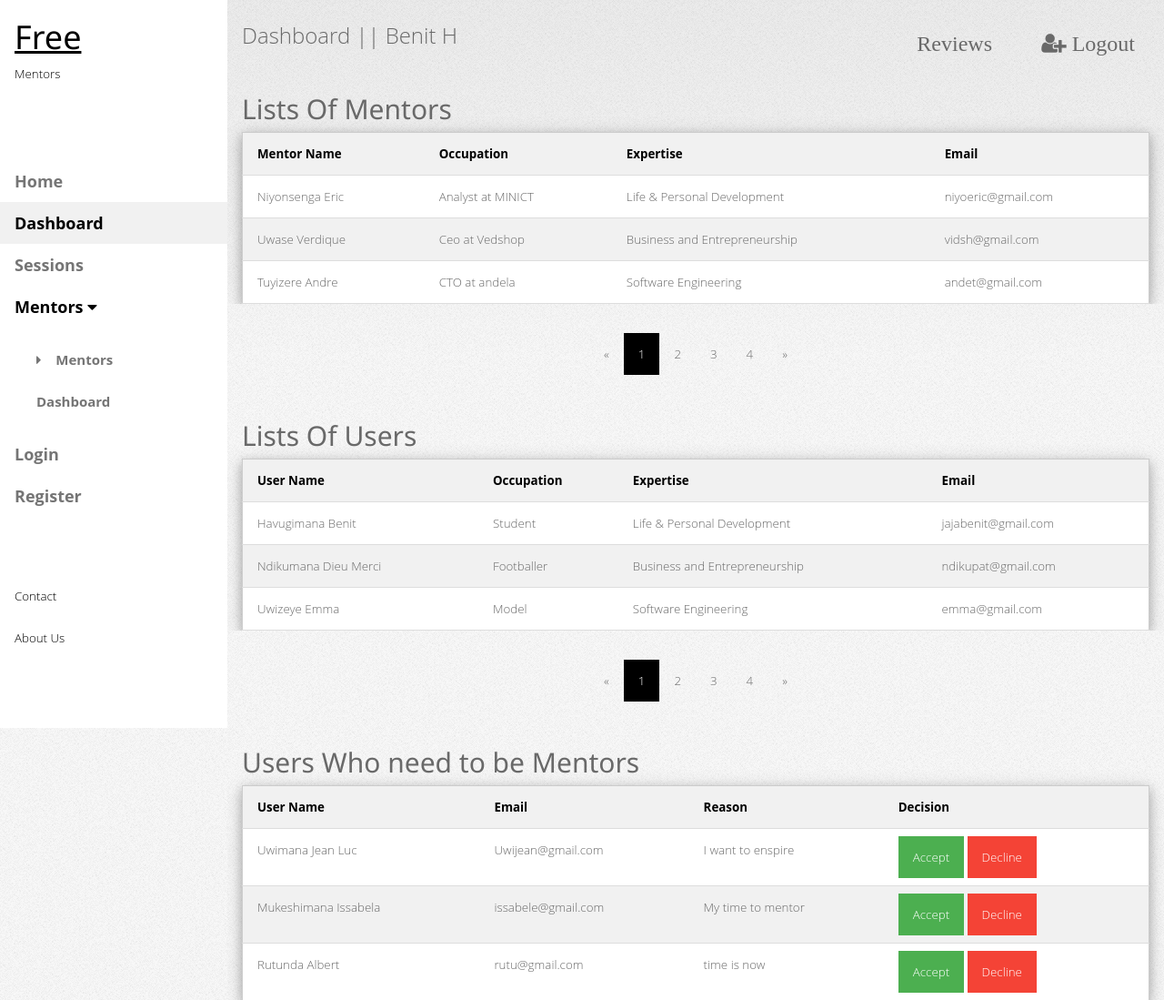
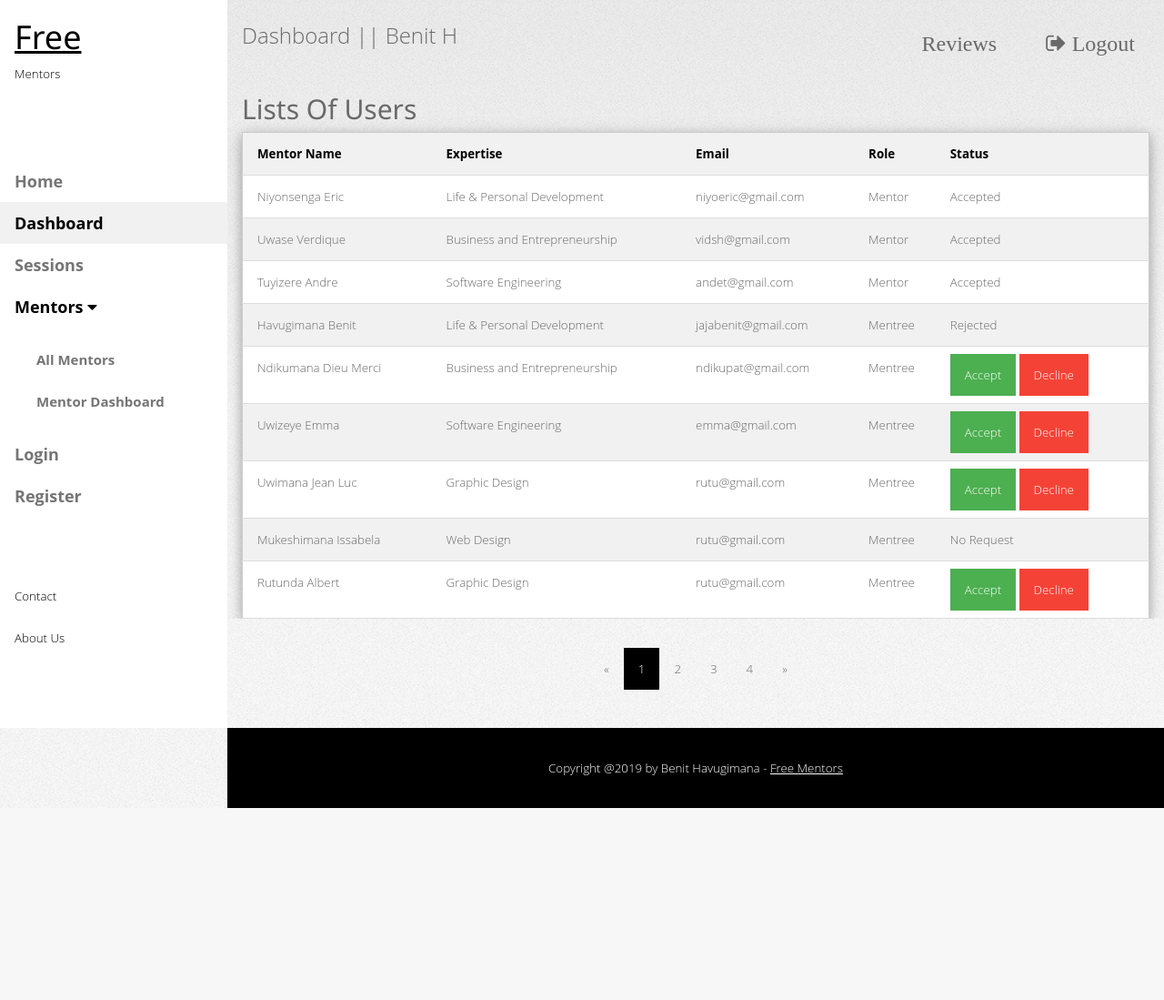
Before and after one commit to Jajabenit250/Free-Mentors, a website: page UI/dashboard.html in a window 1280 px wide. Shown: the top 1099 px of the page at 91% size. After the commit the page ends 888 px from the top, so only its background shows below. Drawn offline with Linux system fonts and the light colour scheme; files whose address does not match are found by name.

Commit message:
fixing-dashboard-page [finishes #168262997]

```diff
--- a/UI/dashboard.html
+++ b/UI/dashboard.html
@@ -1,6 +1,7 @@
 <!DOCTYPE html>
 <html class="no-js">
 <!--<![endif]-->
+
 <head>
   <meta charset="utf-8" />
   <meta http-equiv="X-UA-Compatible" content="IE=edge" />
@@ -8,30 +9,17 @@
   <meta name="description" content="" />
   <meta name="viewport" content="width=device-width, initial-scale=1" />
   <link rel="stylesheet" href="css/main.css" />
-    <link
-      rel="stylesheet"
-      href="https://fonts.googleapis.com/css?family=Roboto"
-    />
-    <link
-      rel="stylesheet"
-      href="https://fonts.googleapis.com/css?family=Montserrat"
-    />
-    <link
-      rel="stylesheet"
-      href="https://cdnjs.cloudflare.com/ajax/libs/font-awesome/4.7.0/css/font-awesome.min.css"
-    />
+  <link rel="stylesheet" href="https://fonts.googleapis.com/css?family=Roboto" />
+  <link rel="stylesheet" href="https://fonts.googleapis.com/css?family=Montserrat" />
+  <link rel="stylesheet" href="https://cdnjs.cloudflare.com/ajax/libs/font-awesome/4.7.0/css/font-awesome.min.css" />
 </head>
+
 <body>
-    <nav
-      class="fmentors-sidebar fmentors-bar-block fmentors-white fmentors-collapse fmentors-top"
-      style="z-index:3;width:250px"
-      id="mySidebar"
-    >
+  <nav class="fmentors-sidebar fmentors-bar-block fmentors-white fmentors-collapse fmentors-top"
+    style="z-index:3;width:250px" id="mySidebar">
     <div class="fmentors-container fmentors-display-container fmentors-padding-16">
-        <i
-          onclick="fmentors_close()"
-          class="fa fa-remove fmentors-hide-large fmentors-button fmentors-display-topright"
-        ></i>
+      <i onclick="fmentors_close()"
+        class="fa fa-remove fmentors-hide-large fmentors-button fmentors-display-topright"></i>
       <div id="logo">
         <h1><a href="index.html">Free</a></h1>
         <span>Mentors</span>
@@ -46,9 +34,8 @@
         Mentors <i class="fa fa-caret-down"></i>
       </a>
       <div id="navResponsive" class="fmentors-bar-block fmentors-hide fmentors-padding-large fmentors-medium">
-          <a href="mentors.html" class="fmentors-bar-item fmentors-button"><i
-              class="fa fa-caret-right fmentors-margin-right"></i>Mentors</a>
-          <a href="mentors_dash.html" class="fmentors-bar-item fmentors-button">Dashboard</a>
+        <a href="mentors.html" class="fmentors-bar-item fmentors-button">All Mentors</a>
+        <a href="mentors_dash.html" class="fmentors-bar-item fmentors-button">Mentor Dashboard</a>
       </div>
       <a href="login.html" class="fmentors-bar-item fmentors-button">Login</a>
       <a href="register.html" class="fmentors-bar-item fmentors-button">Register</a>
@@ -63,20 +50,11 @@
         <span>Mentors</span>
       </div>
     </div>
-      <a
-        href="javascript:void(0)"
-        class="fmentors-bar-item fmentors-button fmentors-padding-24 fmentors-right"
-        onclick="fmentors_open()"
-        ><i class="fa fa-bars"></i
-      ></a>
+    <a href="javascript:void(0)" class="fmentors-bar-item fmentors-button fmentors-padding-24 fmentors-right"
+      onclick="fmentors_open()"><i class="fa fa-bars"></i></a>
   </header>
-    <div
-      class="fmentors-overlay fmentors-hide-large"
-      onclick="fmentors_close()"
-      style="cursor:pointer"
-      title="close side menu"
-      id="myOverlay"
-    ></div>
+  <div class="fmentors-overlay fmentors-hide-large" onclick="fmentors_close()" style="cursor:pointer"
+    title="close side menu" id="myOverlay"></div>
   <div class="fmentors-main" style="margin-left:250px">
     <!-- Push down content on small screens -->
     <div class="fmentors-hide-large" style="margin-top:83px"></div>
@@ -85,129 +63,88 @@
     <header class="fmentors-container fmentors-xlarge">
       <p class="fmentors-left">Dashboard || Benit H</p>
       <p class="fmentors-right">
-          <a href="reviews_checker.html" class="fmentors-bar-item fmentors-button"><i class="fa fmentors-margin-right">Reviews</i></a>
-          <a href="register.html" class="fmentors-bar-item fmentors-button"><i class="fa fa-user-plus"> Logout </i></a>
+        <a href="reviews_checker.html" class="fmentors-bar-item fmentors-button"><i
+            class="fa fmentors-margin-right">Reviews</i></a>
+        <a href="register.html" class="fmentors-bar-item fmentors-button"><i class="fa fa-sign-out"> Logout </i></a>
       </p>
     </header>
-      <div class="fmentors-container fmentors-responsive">
-        <h2>Lists Of Mentors</h2>
-
-        <table class="fmentors-table-all fmentors-hoverable fmentors-card-4">
-          <thead>
-            <tr class="fmentors-light-grey">
-              <th>Mentor Name</th>
-              <th>Occupation</th>
-              <th>Expertise</th>
-              <th>Email</th>
-            </tr>
-          </thead>
-          <tr>
-            <td>Niyonsenga Eric</td>
-            <td>Analyst at MINICT</td>
-            <td>Life & Personal Development</td>
-            <td>niyoeric@gmail.com</td>
-          </tr>
-          <tr>
-            <td>Uwase Verdique</td>
-            <td>Ceo at Vedshop</td>
-            <td>Business and Entrepreneurship</td>
-            <td>vidsh@gmail.com</td>
-          </tr>
-          <tr>
-            <td>Tuyizere Andre</td>
-            <td>CTO at andela</td>
-            <td>Software Engineering</td>
-            <td>andet@gmail.com</td>
-          </tr>
-        </table>
-      </div>
-      <!-- Pagination -->
-      <div class="fmentors-center fmentors-padding-32">
-        <div class="fmentors-bar">
-          <a href="#" class="fmentors-bar-item fmentors-button fmentors-hover-black">«</a>
-          <a href="#" class="fmentors-bar-item fmentors-black fmentors-button">1</a>
-          <a href="#" class="fmentors-bar-item fmentors-button fmentors-hover-black">2</a>
-          <a href="#" class="fmentors-bar-item fmentors-button fmentors-hover-black">3</a>
-          <a href="#" class="fmentors-bar-item fmentors-button fmentors-hover-black">4</a>
-          <a href="#" class="fmentors-bar-item fmentors-button fmentors-hover-black">»</a>
-        </div>
-      </div>
-
     <div class="fmentors-container fmentors-responsive">
       <h2>Lists Of Users</h2>
 
       <table class="fmentors-table-all fmentors-hoverable fmentors-card-4">
         <thead>
           <tr class="fmentors-light-grey">
-              <th>User Name</th>
-              <th>Occupation</th>
+            <th>Mentor Name</th>
             <th>Expertise</th>
             <th>Email</th>
+            <th>Role</th>
+            <th>Status</th>
           </tr>
         </thead>
         <tr>
+          <td>Niyonsenga Eric</td>
+          <td>Life & Personal Development</td>
+          <td>niyoeric@gmail.com</td>
+          <td>Mentor</td>
+          <td>Accepted</td>
+        </tr>
+        <tr>
+          <td>Uwase Verdique</td>
+          <td>Business and Entrepreneurship</td>
+          <td>vidsh@gmail.com</td>
+          <td>Mentor</td>
+          <td>Accepted</td>
+        </tr>
+        <tr>
+          <td>Tuyizere Andre</td>
+          <td>Software Engineering</td>
+          <td>andet@gmail.com</td>
+          <td>Mentor</td>
+          <td>Accepted</td>
+        </tr>
+        <tr>
           <td>Havugimana Benit</td>
-            <td>Student</td>
           <td>Life & Personal Development</td>
           <td>jajabenit@gmail.com</td>
+          <td>Mentree</td>
+          <td>Rejected</td>
         </tr>
         <tr>
           <td>Ndikumana Dieu Merci</td>
-            <td>Footballer</td>
           <td>Business and Entrepreneurship</td>
           <td>ndikupat@gmail.com</td>
+          <td>Mentree</td>
+          <td><button class="fmentors-button fmentors-green">Accept</button>
+            <button class="fmentors-button fmentors-red">Decline</button></td>
         </tr>
         <tr>
           <td>Uwizeye Emma</td>
-            <td>Model</td>
           <td>Software Engineering</td>
           <td>emma@gmail.com</td>
+          <td>Mentree</td>
+          <td><button class="fmentors-button fmentors-green">Accept</button>
+            <button class="fmentors-button fmentors-red">Decline</button></td>
         </tr>
-        </table>
-      </div>
-
-      <!-- Pagination -->
-      <div class="fmentors-center fmentors-padding-32">
-        <div class="fmentors-bar">
-          <a href="#" class="fmentors-bar-item fmentors-button fmentors-hover-black">«</a>
-          <a href="#" class="fmentors-bar-item fmentors-black fmentors-button">1</a>
-          <a href="#" class="fmentors-bar-item fmentors-button fmentors-hover-black">2</a>
-          <a href="#" class="fmentors-bar-item fmentors-button fmentors-hover-black">3</a>
-          <a href="#" class="fmentors-bar-item fmentors-button fmentors-hover-black">4</a>
-          <a href="#" class="fmentors-bar-item fmentors-button fmentors-hover-black">»</a>
-        </div>
-      </div>
-
-      <div class="fmentors-container fmentors-responsive">
-        <h2>Users Who need to be Mentors</h2>
-
-        <table class="fmentors-table-all fmentors-hoverable fmentors-card-4">
-          <thead>
-            <tr class="fmentors-light-grey">
-              <th>User Name</th>
-              <th>Email</th>
-              <th>Reason</th>
-              <th>Decision</th>
-            </tr>
-          </thead>
         <tr>
           <td>Uwimana Jean Luc</td>
-            <td>Uwijean@gmail.com</td>
-            <td>I want to enspire</td>
+          <td>Graphic Design</td>
+          <td>rutu@gmail.com</td>
+          <td>Mentree</td>
           <td><button class="fmentors-button fmentors-green">Accept</button>
             <button class="fmentors-button fmentors-red">Decline</button></td>
         </tr>
         <tr>
           <td>Mukeshimana Issabela</td>
-            <td>issabele@gmail.com</td>
-            <td>My time to mentor</td>
-            <td><button class="fmentors-button fmentors-green">Accept</button>
-            <button class="fmentors-button fmentors-red">Decline</button></td>
+          <td>Web Design</td>
+          <td>rutu@gmail.com</td>
+          <td>Mentree</td>
+          <td>No Request</td>
         </tr>
         <tr>
           <td>Rutunda Albert</td>
+          <td>Graphic Design</td>
           <td>rutu@gmail.com</td>
-            <td>time is now</td>
+          <td>Mentree</td>
           <td><button class="fmentors-button fmentors-green">Accept</button>
             <button class="fmentors-button fmentors-red">Decline</button></td>
         </tr>
@@ -226,6 +163,11 @@
       </div>
     </div>
 
+    <!-- Footer -->
+    <footer class="fmentors-center fmentors-black fmentors-padding-16">
+      <p>Copyright @2019 by Benit Havugimana - <a href="" title="Free Mentors" target="_blank"
+          class="fmentors-hover-text-green">Free Mentors</a></p>
+    </footer>
 
 
     <!-- End page content -->
@@ -233,13 +175,10 @@
 
 
 
-  <!-- Footer -->
-<footer class="fmentors-center fmentors-black fmentors-padding-16">
-  <p>Copyright @2019 by Benit Havugimana - <a href="" title="Free Mentors" target="_blank" class="fmentors-hover-text-green">Free Mentors</a></p>
-</footer>
 
   <script src="./js/main.js">
 
   </script>
 </body>
+
 </html>
```
Lines whose indentation alone changed are shown as unchanged.
